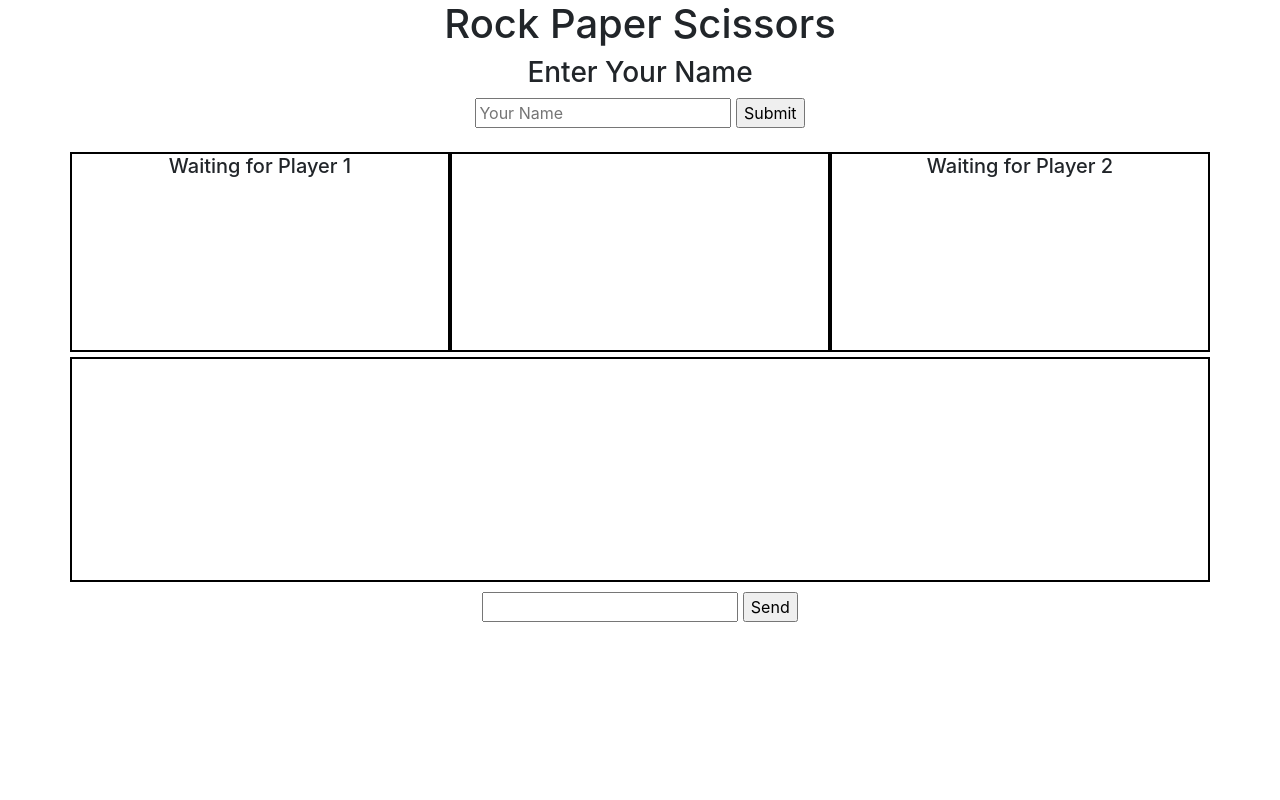
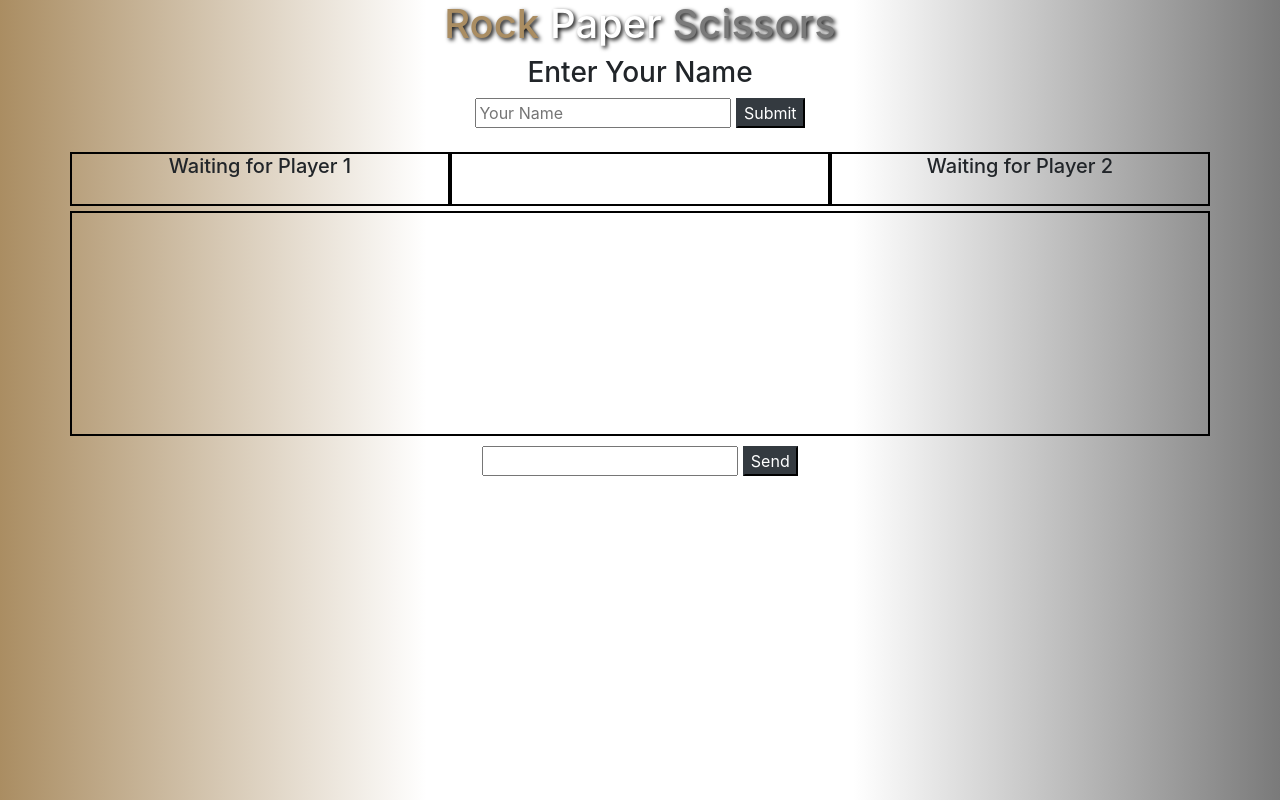
Before and after one commit to mattieice7486/firebase, a plain HTML site: page index.html in a window 1280 px wide. Drawn offline with nearby package versions, Linux system fonts and the light colour scheme; no server answers.

Commit message:
updated the UI

```diff
--- a/index.html
+++ b/index.html
@@ -14,7 +14,7 @@
     <div class="container">
         <div class="row">
             <div class="col" id="title-bar">
-                <h1>Rock Paper Scissors</h1>
+                <h1><span id="title-rock">Rock</span> <span id="title-paper">Paper</span> <span id="title-scissors">Scissors</span></h1>
             </div>
         </div>
         <div class="row">
@@ -24,32 +24,32 @@
                 <form id="enter-name" onsubmit="event.preventDefault();">
                     <h3>Enter Your Name</h3>
                     <input id="player-name" type="text" name="name" placeholder="Your Name">
-                    <input id="name-box" type="button" value="Submit">
+                    <input class="btn-dark" id="name-box" type="button" value="Submit">
                 </form>
                 <br>
             </div>
         </div>
         <div class="row">
-            <div class="col-12 col-sm-4" id="player-1-div">
+            <div class="col-12 col-md-4" id="player-1-div">
                 <h5 id="player-1-name">Waiting for Player 1</h5>
                     <p id="player-1-stats"></p>
                         <div id="player-1-buttons">
-                            <button class="btn btn-primary" id="rock-1">rock</button>
-                            <button class="btn btn-primary" id="paper-1">paper</button>
-                            <button class="btn btn-primary" id="scissors-1">scissors</button>
+                            <button class="btn btn-primary" id="rock-1" value="rock"><img src="resources/img/rock.jpg"></button>
+                            <button class="btn btn-primary" id="paper-1" value="paper"><img src="resources/img/paper.jpg"></button>
+                            <button class="btn btn-primary" id="scissors-1" value="scissors"><img src="resources/img/scissors.jpg"></button>
                         </div>
             </div>
-            <div class="col-12 col-sm-4" id="result-div">
+            <div class="col-12 col-md-4" id="result-div">
                 <div id="make-choice"></div>
                 <h4 id="round-outcome"></h4>
             </div>
-            <div class="col-12 col-sm-4" id="player-2-div">
+            <div class="col-12 col-md-4" id="player-2-div">
                 <h5 id="player-2-name">Waiting for Player 2</h5>
                     <p id="player-2-stats"></p>
                         <div id="player-2-buttons">
-                            <button class="btn btn-warning" id="rock-2">rock</button>
-                            <button class="btn btn-warning" id="paper-2">paper</button>
-                            <button class="btn btn-warning" id="scissors-2">scissors</button>
+                            <button class="btn btn-warning" id="rock-2" value="rock"><img src="resources/img/rock.jpg"></button>
+                            <button class="btn btn-warning" id="paper-2" value="paper"><img src="resources/img/paper.jpg"></button>
+                            <button class="btn btn-warning" id="scissors-2" value="scissors"><img src="resources/img/scissors.jpg"></button>
                         </div>
             </div>
         </div>
@@ -62,7 +62,7 @@
             <div class="col sm-6" id="chat-form">
                 <form onsubmit="event.preventDefault();">
                     <input id="player-chat" type="text" name="chat" value="">
-                    <input id="chat-send" type="button" value="Send">
+                    <input class="btn-dark" id="chat-send" type="button" value="Send">
                 </form>
             </div>
         </div>
--- a/resources/css/style.css
+++ b/resources/css/style.css
@@ -1,13 +1,31 @@
 body {
     text-align: center;
+    background-image: linear-gradient(to right, rgb(170, 141, 98), #fff, #fff, rgb(122, 122, 122));
+}
+
+#title-rock, #title-paper, #title-scissors {
+    text-shadow: 2px 2px 4px black;
+}
+
+#title-rock{
+    color: rgb(170, 141, 98)
+}
+
+#title-paper{
+    color: #fff
+}
+
+#title-scissors{
+    color:  rgb(122, 122, 122)
 }
 
 #player-1-div, #result-div, #player-2-div {
     border: 2px;
     border-color: #000;
     border-style: solid;
-    height: 200px;
+    height: auto;
     width: auto;
+    padding-bottom: 10px;
 }
 
 #chat-box {
@@ -27,3 +45,7 @@ body {
 p, .btn, #chat-form {
     margin-top: 10px;
 }
+
+.btn {
+    padding: 1px;
+}
--- a/resources/javascript/app.js
+++ b/resources/javascript/app.js
@@ -184,7 +184,7 @@ $(document).ready(function() {
         event.preventDefault();
 
         if (player1 && player2 && (yourPlayerName === player1.name) && (turn === 1) ) {
-            var choice = $(this).text().trim();
+            var choice = $(this).val().trim();
 
             player1.choice = choice;
             database.ref().child("/players/player1/choice").set(choice);
@@ -200,7 +200,7 @@ $(document).ready(function() {
         event.preventDefault();
 
         if (player1 && player2 && (yourPlayerName === player2.name) && (turn === 2) ) {
-            var choice = $(this).text().trim();
+            var choice = $(this).val().trim();
 
             player2.choice = choice;
             database.ref().child("/players/player2/choice").set(choice);
```
Also changed, not shown: resources/img/paper.jpg (added), resources/img/rock.jpg (added), resources/img/scissors.jpg (added).
